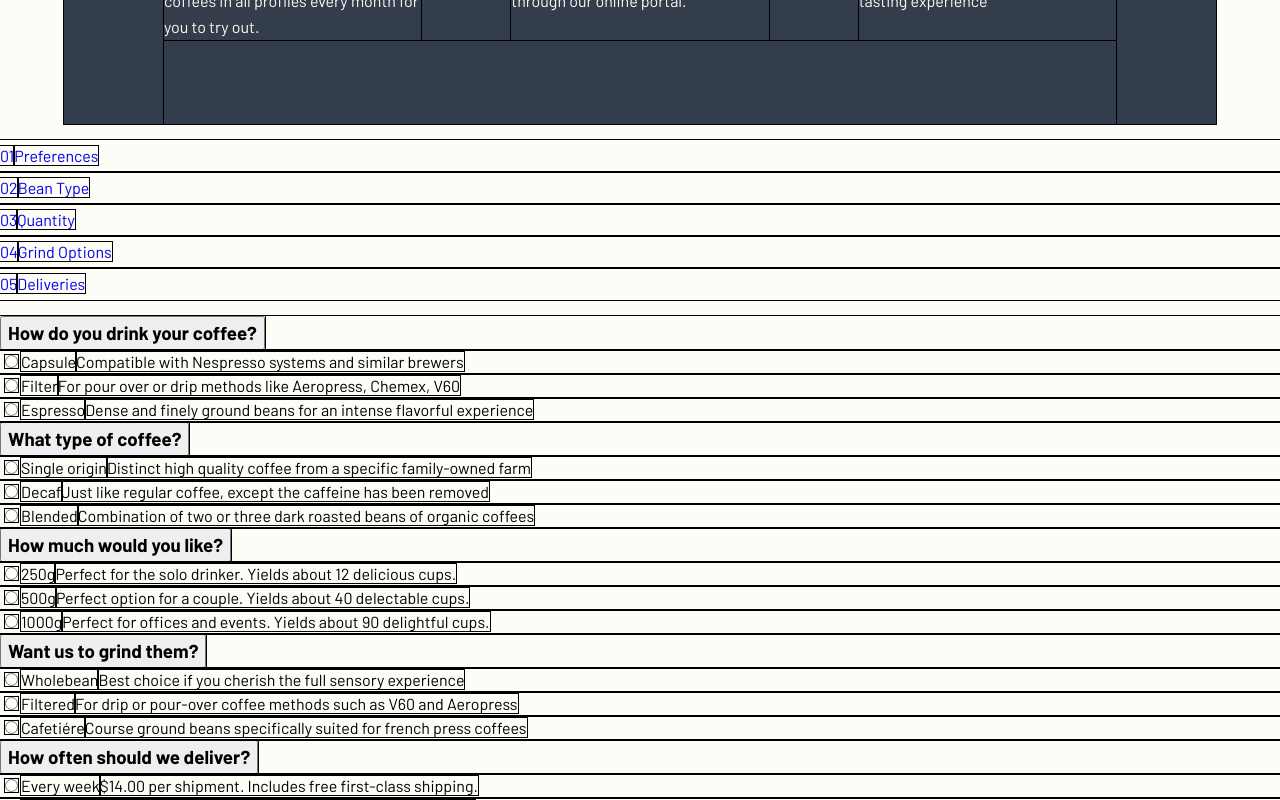
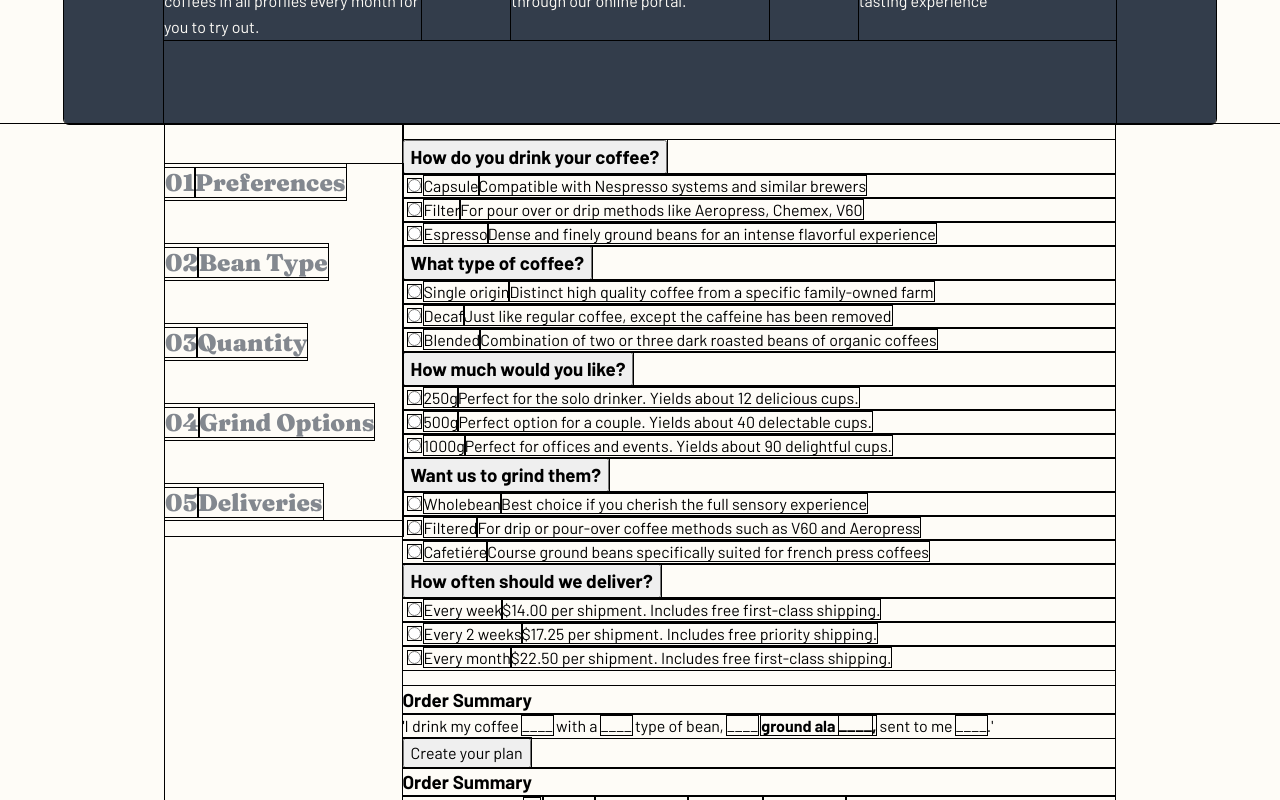
Before and after one commit to tlanettepollard/FEM-CoffeeRoasters-Subscription-Site-TLP, a React (Vite) app: page /subscribe in a window 1280 px wide. Shown: the part 1300-2100 px from the top of the page. Built offline with nearby package versions, Linux system fonts and the light colour scheme.

Commit message:
Added font styling on Aside
Signed-off-by: T. Lanette <TLPollard4516@gmail.com>

```diff
--- a/src/components/Subscribe/AsideNav.jsx
+++ b/src/components/Subscribe/AsideNav.jsx
@@ -3,7 +3,7 @@ import { ChoicesNav } from "../planData";
 
 const AsideNav = () => {
     return (
-        <aside className='choice__container'>
+        <aside aria-label='aside navigation' className='choice__container'>
             <nav>
                 <ul className='nav__list'>
                     {ChoicesNav.map((choice) => {
--- a/src/styles/components/_howWorks.scss
+++ b/src/styles/components/_howWorks.scss
@@ -11,7 +11,7 @@
         margin: auto;
         margin-top: 12.5rem;
         padding: 0 6.25rem;
-
+        border-radius: .3125rem;
         @include bp-lg-tablet {
             width: 100%;
             padding: 6.25rem 2.25rem;
--- a/src/styles/components/_index.scss
+++ b/src/styles/components/_index.scss
@@ -1,4 +1,3 @@
-@forward 'accordion';
 @forward 'buttons';
 @forward 'benefitsCard';
 @forward 'collection';
@@ -9,4 +8,4 @@
 @forward 'order';
 @forward 'quality';
 @forward 'howWorks';
-@forward 'subscribeWorks';
+@forward 'plan';
--- /dev/null
+++ b/src/styles/components/_plan.scss
@@ -0,0 +1,52 @@
+@use '../abstracts/' as *;
+@use '../base/' as *;
+
+.plan__container {
+    padding: 0 10.3125rem;
+
+    .plan__section {
+        @include flex (row, space-between, start);
+
+        aside {
+            display: block;
+            flex: 1 1 25%;
+
+            .nav__list {
+                position: relative;
+                margin-top: 2.5rem;
+                @include flex(column, space-between, baseline);
+                min-height: 22.25rem;
+
+                .nav__item {
+                    position: relative;
+                    font-size: $h4-heading-size;
+                    font-weight: 900;
+
+
+                    a {
+                        text-decoration: none;
+                        outline: none;
+                        font-family: $header-font;
+                        color: $grey;
+
+
+                        &:hover>.nav__item__number,
+                        &:focus>.nav__item__number {
+                            color: $dk-cyan;
+                        }
+
+                        &:hover>.nav__item__text,
+                        &:focus>.nav__item__text {
+                            color: $dk-grey-blue;
+                        }
+                    }
+                }
+
+            }
+        }
+
+        .accordion__container {
+            flex: 1 1 75%;
+        }
+    }
+}
--- a/src/styles/components/_subscribeWorks.scss
+++ /dev/null
@@ -1,6 +0,0 @@
-@use '../abstracts/' as *;
-@use '../base/' as *;
-
-.main__subscribe {
-
-}
--- a/src/styles/layout/_aside.scss
+++ b/src/styles/layout/_aside.scss
@@ -0,0 +1,2 @@
+@use '../abstracts/' as *;
+@use '../base/' as *;
--- a/src/styles/pages/_index.scss
+++ b/src/styles/pages/_index.scss
@@ -1,3 +1 @@
-@forward 'about';
-@forward 'home';
 @forward 'subscribe';
```
Also changed, not shown: src/styles/components/_accordion.scss (deleted), src/styles/pages/_about.scss (deleted), src/styles/pages/_home.scss (deleted).
